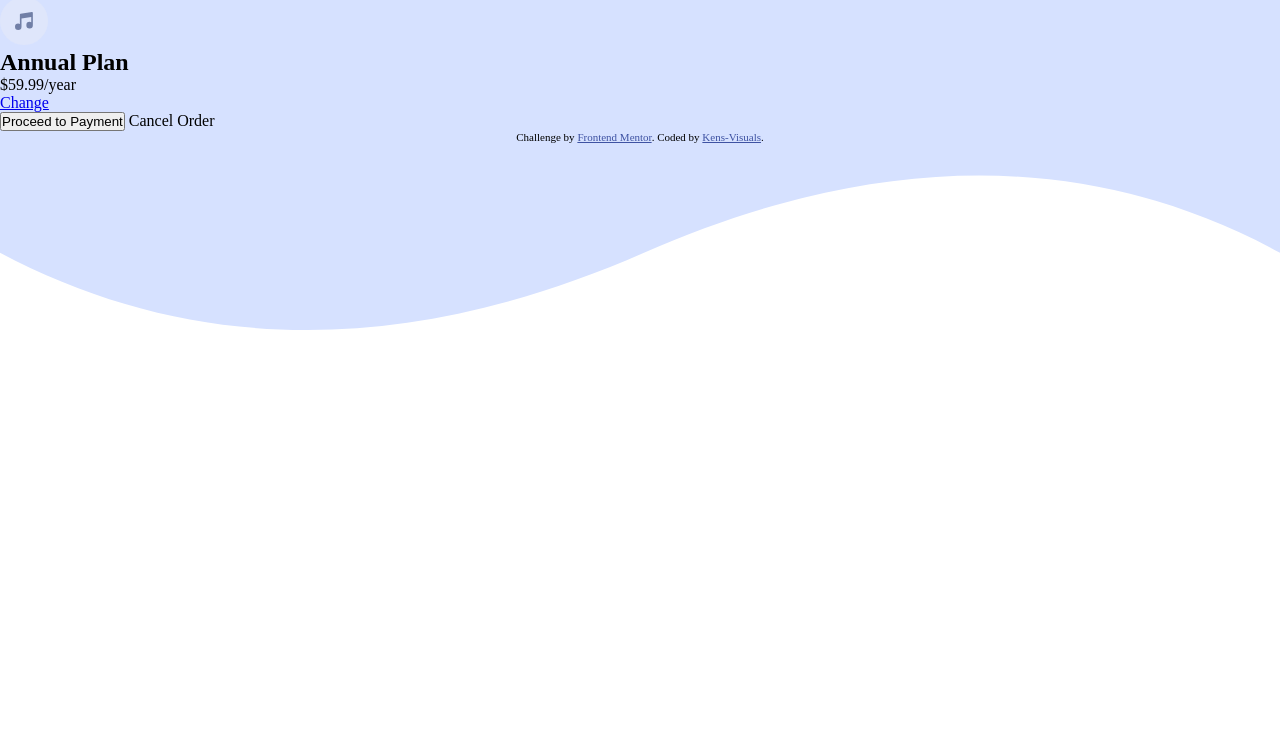
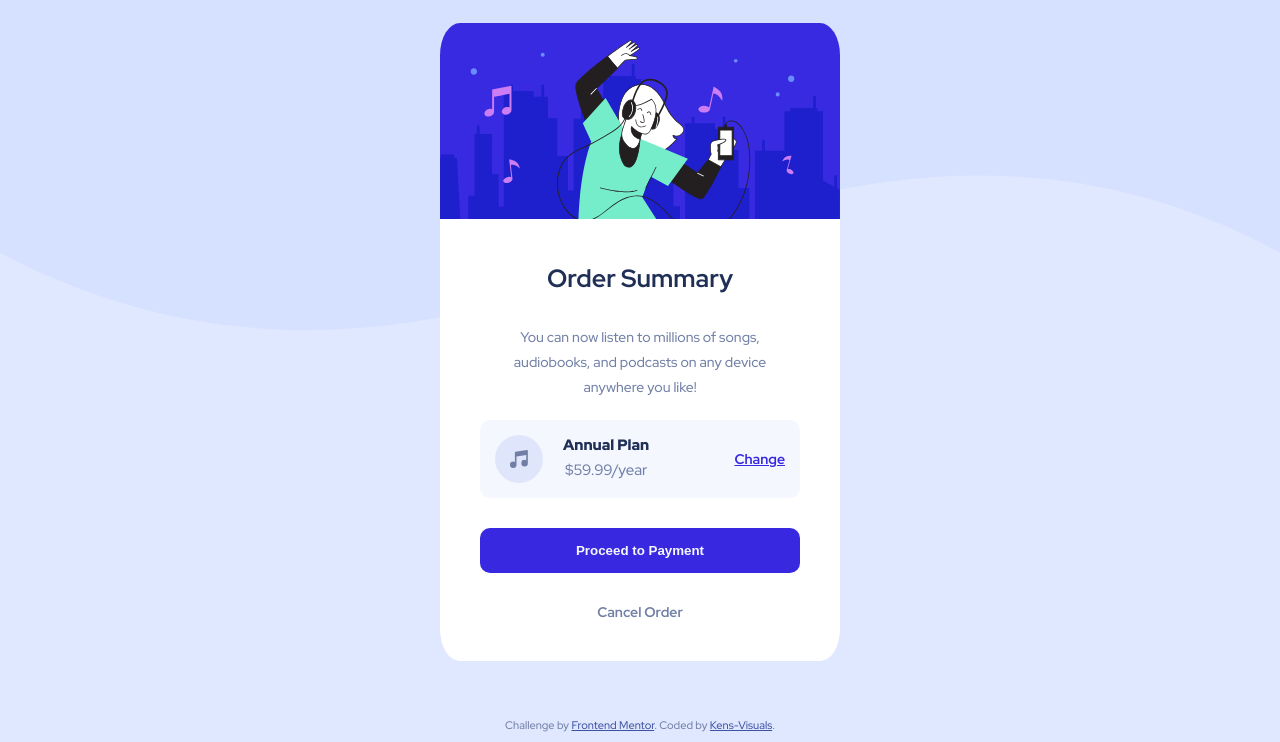
Before and after one commit to kens-visuals/order-summary-component, a website: page index.html in a window 1280 px wide. Shown: the part 58-800 px from the top of the page. Drawn offline with Linux system fonts and the light colour scheme.

Commit message:
add finished styles

```diff
--- a/index.html
+++ b/index.html
@@ -4,22 +4,35 @@
     <meta charset="UTF-8" />
     <meta name="viewport" content="width=device-width, initial-scale=1.0" />
 
+    <link rel="stylesheet" type="text/css" href="./css/style.css" />
+    <link rel="preconnect" href="https://fonts.googleapis.com" />
+    <link rel="preconnect" href="https://fonts.gstatic.com" crossorigin />
+    <link
+      href="https://fonts.googleapis.com/css2?family=Red+Hat+Display:wght@500;700;900&display=swap"
+      rel="stylesheet"
+    />
     <link
       rel="icon"
       type="image/png"
       sizes="32x32"
       href="./images/favicon-32x32.png"
     />
-    <link rel="stylesheet" type="text/css" href="./css/style.css" />
 
     <title>Frontend Mentor | Order summary card</title>
   </head>
   <body>
+    <div class="container">
       <div class="card">
+        <img
+          src="./images/illustration-hero.svg"
+          alt="dancing man"
+          class="card__img"
+        />
+        <div class="card__container">
           <h1 class="card__heading">Order Summary</h1>
           <p class="card__text">
-        You can now listen to millions of songs, audiobooks, and podcasts on any
-        device anywhere you like!
+            You can now listen to millions of songs, audiobooks, and podcasts on
+            any device anywhere you like!
           </p>
 
           <div class="card__price">
@@ -36,7 +49,9 @@
           </div>
 
           <button class="card__button">Proceed to Payment</button>
-      <a class="card__link">Cancel Order</a>
+          <a href="#" class="card__link">Cancel Order</a>
+        </div>
+      </div>
     </div>
 
     <div class="attribution">
--- a/scss/_base.scss
+++ b/scss/_base.scss
@@ -1,3 +1,15 @@
+$color-primary: hsl(245, 75%, 52%);
+$color-primary--dark: hsl(223, 47%, 23%);
+$color-primary--light: hsl(224, 23%, 55%);
+$color-secondary: hsl(225, 100%, 98%);
+$color-secondary--dark: hsl(225, 100%, 94%);
+$color-tertiary: hsl(0, 0%, 100%);
+
+$font-primary: 'Red Hat Display', sans-serif;
+$font-weight--regular: 500;
+$font-weight--medium: 700;
+$font-weight--bold: 900;
+
 *,
 *::before,
 *::after {
@@ -6,10 +18,22 @@
   box-sizing: border-box;
 }
 
+html {
+  font-size: 62.5%;
+}
+
 body {
   width: 100%;
   height: 100vh;
-  background: url(../images/pattern-background-desktop.svg);
-  background-repeat: no-repeat;
-  background-size: contain;
+  color: $color-primary--light;
+  font-family: $font-primary;
+  font-weight: $font-weight--regular;
+  background: top / contain no-repeat
+      url(../images/pattern-background-desktop.svg),
+    linear-gradient($color-secondary--dark, $color-secondary--dark);
+  position: relative;
+  display: flex;
+  align-items: center;
+  justify-content: center;
+  flex-direction: column;
 }
--- a/scss/_components.scss
+++ b/scss/_components.scss
@@ -1,37 +1,108 @@
+.container {
+  width: 90%;
+  max-width: 400px;
+}
+
 .card {
+  width: 100%;
+  background-color: #fff;
+  overflow: hidden;
+  border-radius: 5%;
+  margin: 0 auto;
+
+  &__img {
+    width: 100%;
+  }
+
+  &__container {
+    width: 100%;
+    padding: 4rem;
+    margin: 0 auto;
+    text-align: center;
+
+    & > * {
+      margin-bottom: 3rem;
+    }
+  }
+
   &__heading {
+    color: $color-primary--dark;
+    font-weight: $font-weight--medium;
+    font-size: 2.5rem;
   }
 
   &__text {
+    width: 80%;
+    font-size: 1.4rem;
+    margin: 0 auto;
+    line-height: 2.5rem;
+    margin-bottom: 2rem;
   }
 
   &__price {
+    display: flex;
+    flex-wrap: wrap;
+    align-items: center;
+    justify-content: flex-start;
+    width: 100%;
+    background-color: $color-secondary;
+    padding: 1.5rem;
+    border-radius: 10px;
+
     &-icon {
+      margin-right: 2rem;
     }
 
     &-details {
+      align-self: start;
+      margin-right: auto;
+
       &--heading {
+        color: $color-primary--dark;
+        font-weight: $font-weight--bold;
+        margin-bottom: 0.5rem;
       }
 
       &--text {
+        font-size: 1.5rem;
       }
+    }
 
-      &--link {
-      }
+    &-link:link,
+    &-link:visited {
+      color: $color-primary;
+      font-weight: $font-weight--medium;
+      font-size: 1.4rem;
     }
   }
 
   &__button {
+    width: 100%;
+    display: block;
+    background-color: $color-primary;
+    color: $color-secondary;
+    padding: 1.5rem 0;
+    border-radius: 10px;
+    border: none;
+    font-weight: $font-weight--medium;
   }
 
-  &__link {
+  &__link:link,
+  &__link:visited {
+    font-size: 1.4rem;
+    color: $color-primary--light;
+    font-weight: $font-weight--medium;
+    text-decoration: none;
   }
 }
 
 .attribution {
   font-size: 11px;
   text-align: center;
+  position: absolute;
+  bottom: 1rem;
+
+  & a {
+    color: hsl(228, 45%, 44%);
+  }
 }
-.attribution a {
-  color: hsl(228, 45%, 44%);
-}
```
Also changed, not shown: css/style.css, 1 other file. Lines whose indentation alone changed are shown as unchanged.
